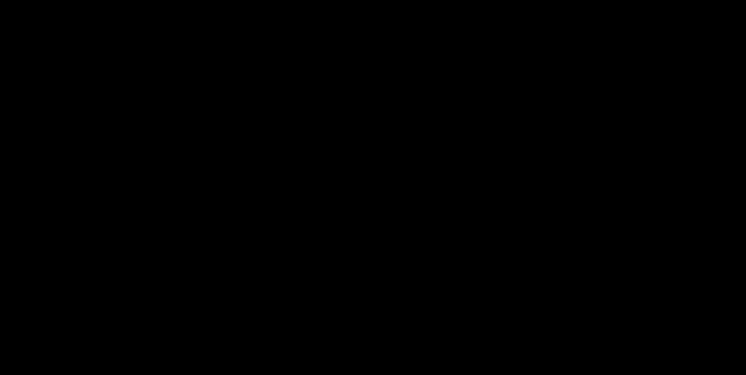
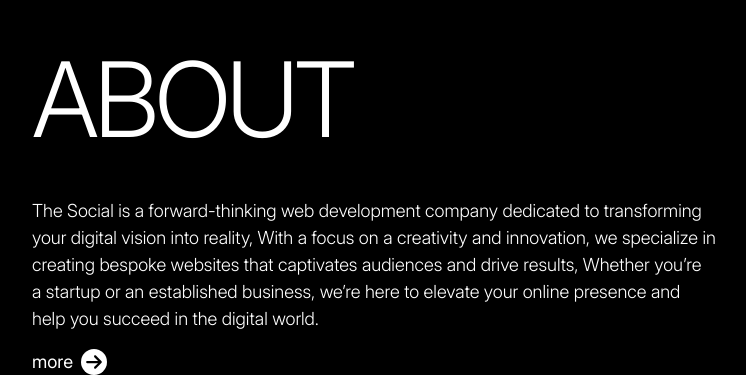
Before and after one commit to KosisoObiekwe/Minima-web-2, a Next.js app: page / in a window 1280 px wide. Shown: the part 1528-1903 px from the top of the page, without its empty margins (68-814 px from the left). Before the commit the page ends 842 px from the top, so only its background shows below. Built offline with nearby package versions, Linux system fonts and the light colour scheme.

Commit message:
fixed the paragraph text for mobile screen Hero section

```diff
--- a/src/app/globals.css
+++ b/src/app/globals.css
@@ -17,5 +17,6 @@ body {
     font-family: var(--font-inter);
     background-color: black;
     color: white;
+    padding: 0;
 
 }
--- a/src/app/page.tsx
+++ b/src/app/page.tsx
@@ -1,11 +1,13 @@
 import NavBar from "@/components/NavBar/page";
 import Hero from "../components/Hero/page";
+import AboutPage from "@/components/About/page";
 export default function Home () {
     return(
       <main className="">
           <section>
              <NavBar />
               <Hero />
+              <AboutPage />
           </section>
       </main>
     );
--- /dev/null
+++ b/src/components/About/page.tsx
@@ -0,0 +1,35 @@
+import Link from "next/link";
+import {FaArrowRight} from "react-icons/fa6";
+
+export default function AboutPage () {
+    return(
+        <section className="mt-30 sm:mt-160 md:mt-180 lg:mt-220 xl:mt-240">
+            <div>
+                <div className="ml-5 md:ml-25">
+                    <p className="font-light lg:text-left text-[50px] xl:text-[104px] tracking-[-5px]">ABOUT</p>
+                    <p className="hidden mt-5 sm:block font-light xl:text-[18px]">The Social is a forward-thinking web development company dedicated to transforming<br/>
+                        your digital vision into reality, With a focus on a creativity and innovation, we specialize in <br/>
+                        creating bespoke websites that captivates audiences and drive results, Whether you’re <br/>
+                        a startup or an established business, we’re here to elevate your online presence and <br/>
+                        help you succeed in the digital world.</p>
+
+                    {/*MOBILE*/}
+
+                    <p className="sm:hidden font-light text-[10px] text-left mt-3">The Social is a forward-thinking web development company dedicated to transforming
+                        your digital vision into reality, With a focus on a creativity and innovation, we specialize in
+                        creating bespoke websites that captivates <br/> audiences and drive results, Whether you’re
+                        a startup or an established<br/>business, we’re here to elevate your online presence and
+                        help you <br/>succeed in the digital world.</p>
+
+                    <div className="mt-2 lg:mt-4 flex space-x-2 items-center">
+                        <p className="text-[10px] lg:text-[18px]">more</p>
+
+                        <div className="px-1 py-1 text-[10px] lg:text-[18px] bg-white w-fit text-black rounded-full">
+                            <FaArrowRight />
+                        </div>
+                    </div>
+                </div>
+            </div>
+        </section>
+    );
+}
--- a/src/components/Hero/page.tsx
+++ b/src/components/Hero/page.tsx
@@ -5,8 +5,9 @@ import { FaArrowRight } from "react-icons/fa6";
 export default  function Hero () {
     return (
         <main className="mt-20">
-            <section className="relative border-2 border-white border-none w-full h-full">
+            <section className="border-2 border-white border-none w-full h-full flex flex-col">
 
+                <div className="relative">
                     <div className="absolute z-10 -top-5 sm:w-120 sm:left-15 sm:-top-10 md:w-150 md:-top-10 md:left-10 lg:left-20 lg:-top-12 xl:left-45 xl:-top-10 lg:w-180 xl:w-200 2xl:w-200 2xl:left-75">
                         <img src="/star.png" alt="star" className="h-full w-full relative" />
                     </div>
@@ -29,7 +30,7 @@ export default  function Hero () {
                                 <p className="text-[50px] sm:text-[80px] md:text-[90px] lg:text-[105px] xl:text-[130px] 2xl:text-[150px] font-light">AGENCY</p>
                             </div>
 
-                        <div className="absolute font-light top-90 left-4 sm:left-70 sm:top-90 md:left-93 lg:top-105 lg:left-130 xl:top-130 xl:left-160 2xl:top-150 2xl:left-200">
+                            <div className="hidden sm:block absolute font-light top-90 left-4 sm:left-70 sm:top-90 md:left-93 lg:top-105 lg:left-130 xl:top-130 xl:left-160 2xl:top-150 2xl:left-200">
                                 <p className="text-[10px] lg:text-[14px] xl:text-[18px] text-center sm:text-left md:text-left lg:text-left">Unlock your digital potential with The Social production agency. We offer<br/>
                                     bespoke solution in web development, digital marketing, and creative design<br/>
                                     to elevate your online presence and drive measurable results.</p>
@@ -46,6 +47,26 @@ export default  function Hero () {
                             </div>
                         </div>
                     </div>
+                </div>
+{/*MOBILE*/}
+
+                <div className="mt-100 mr-5">
+                    <div className="font-light sm:hidden">
+                        <p className="text-[10px] text-right">Unlock your digital potential with The Social production agency. We offer<br/>
+                            bespoke solution in web development, digital marketing, and creative design<br/>
+                            to elevate your online presence and drive measurable results.</p>
+
+                        <div className="mt-5 flex items-center space-x-2 ml-50">
+                            <div className="font-light px-4 py-2 bg-white text-black text-[10px] w-fit rounded-[50px] cursor-pointer transform hover:bg-gray-100">
+                                <Link href="#">Check services</Link>
+                            </div>
+
+                            <div className="px-2 py-2 bg-white w-fit text-black rounded-full">
+                                <FaArrowRight />
+                            </div>
+                        </div>
+                    </div>
+                </div>
             </section>
         </main>
     );
```
Lines whose indentation alone changed are shown as unchanged.
